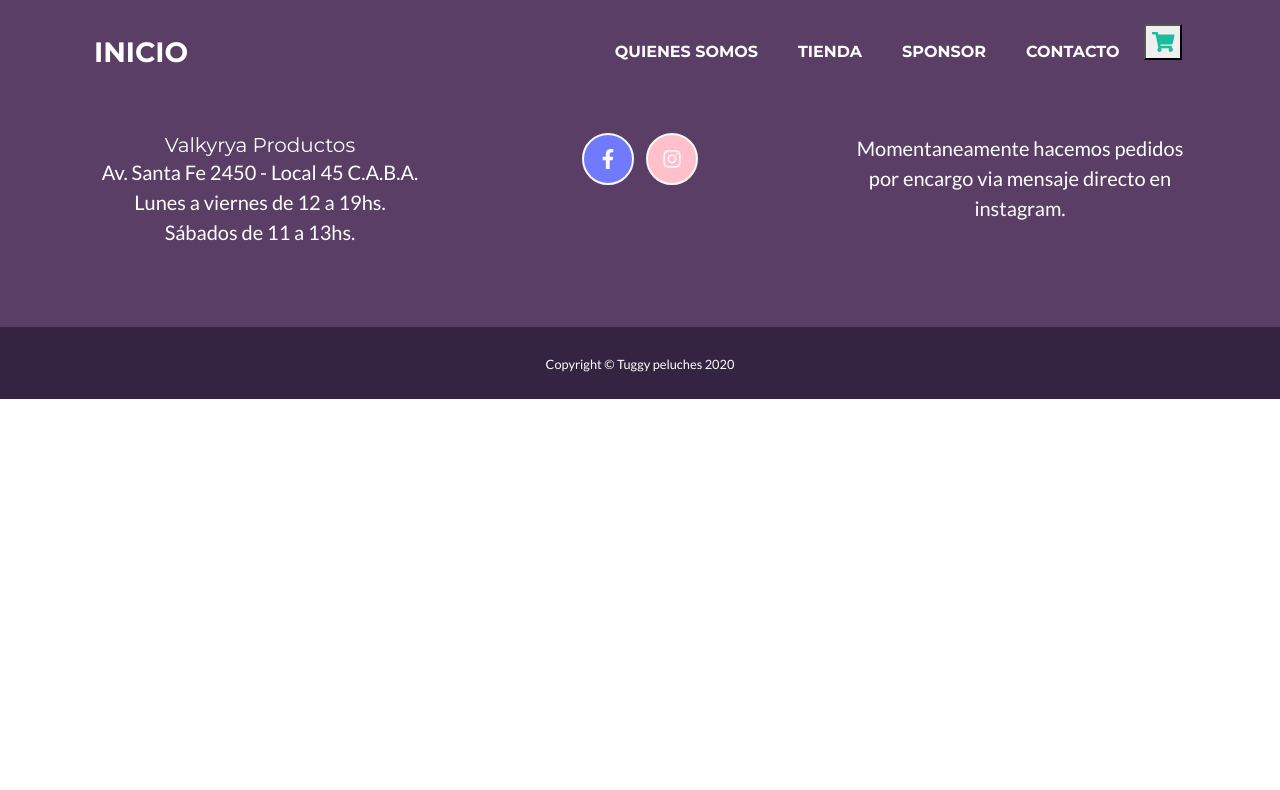
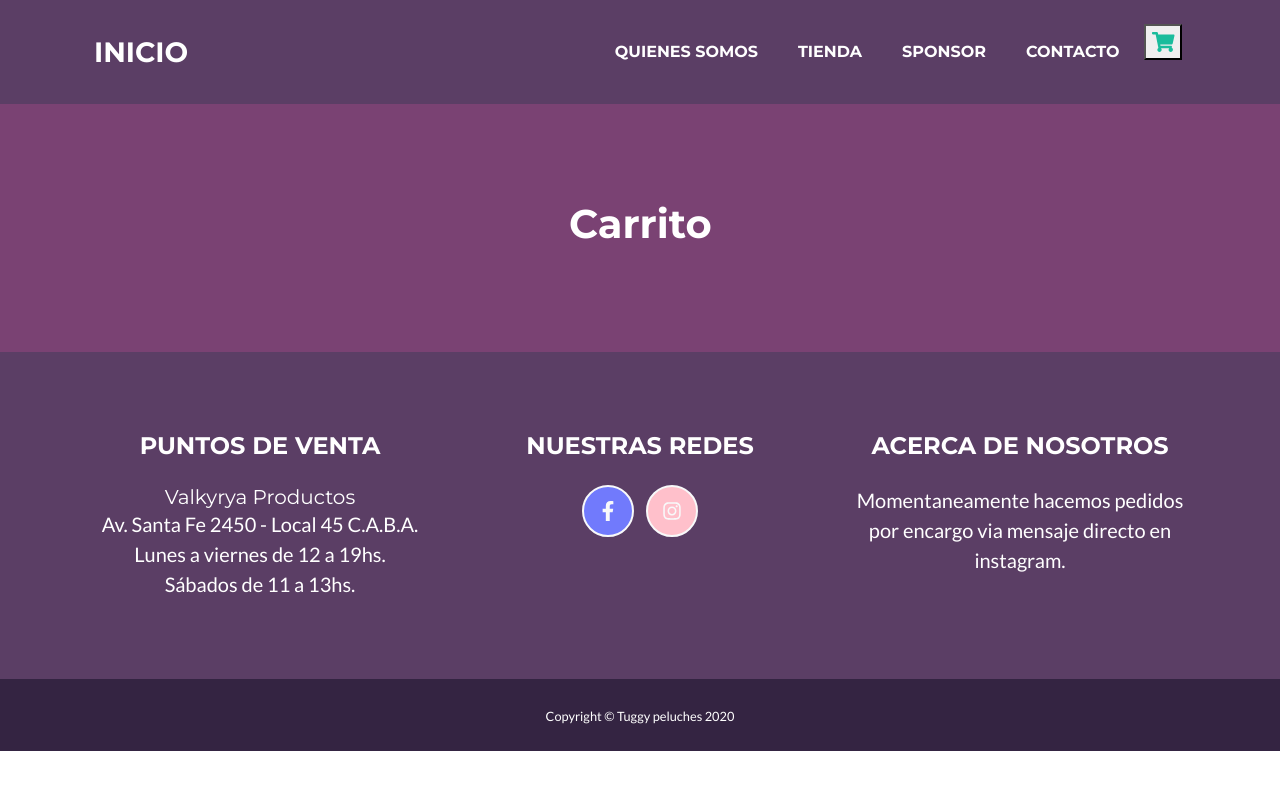
Before and after one commit to AgostinaBatiston/repositorio-tuggy, a website: page carrito.html in a window 1280 px wide. Drawn offline with nearby package versions, Linux system fonts and the light colour scheme.

```diff
--- a/carrito.html
+++ b/carrito.html
@@ -11,7 +11,7 @@
     <link rel="stylesheet" href="https://cdnjs.cloudflare.com/ajax/libs/animate.css/4.1.1/animate.min.css" />
     <link href="https://cdn.jsdelivr.net/npm/bootstrap@5.0.0-beta1/dist/css/bootstrap.min.css" rel="stylesheet" integrity="sha384-giJF6kkoqNQ00vy+HMDP7azOuL0xtbfIcaT9wjKHr8RbDVddVHyTfAAsrekwKmP1" crossorigin="anonymous">
     <!-- Favicon-->
-    <link rel="icon" type="image/x-icon" href="assets/img/favicon.ico" />
+    <link rel="icon" type="image/x-icon" href="css/imagenes/logo.PNG" />
     <!-- Font Awesome icons (free version)-->
     <!-- Google fonts-->
     <link href="https://fonts.googleapis.com/css?family=Montserrat:400,700" rel="stylesheet" type="text/css" />
@@ -53,7 +53,11 @@
 
 
     <main>
-
+        <section class="masthead bg-primary text-white text-center">
+            <div class="container d-flex align-items-center flex-column">
+                <h1 class="animate__animated animate__bounceInDown">Carrito</h1>
+            </div>
+        </section>
     </main>
 
 
```
Also changed, not shown: contacto.html (+1 -1 lines), index.html (+1 -1 lines), sponsor.html (+1 -1 lines), tienda.html (+1 -1 lines), 1 other file.
